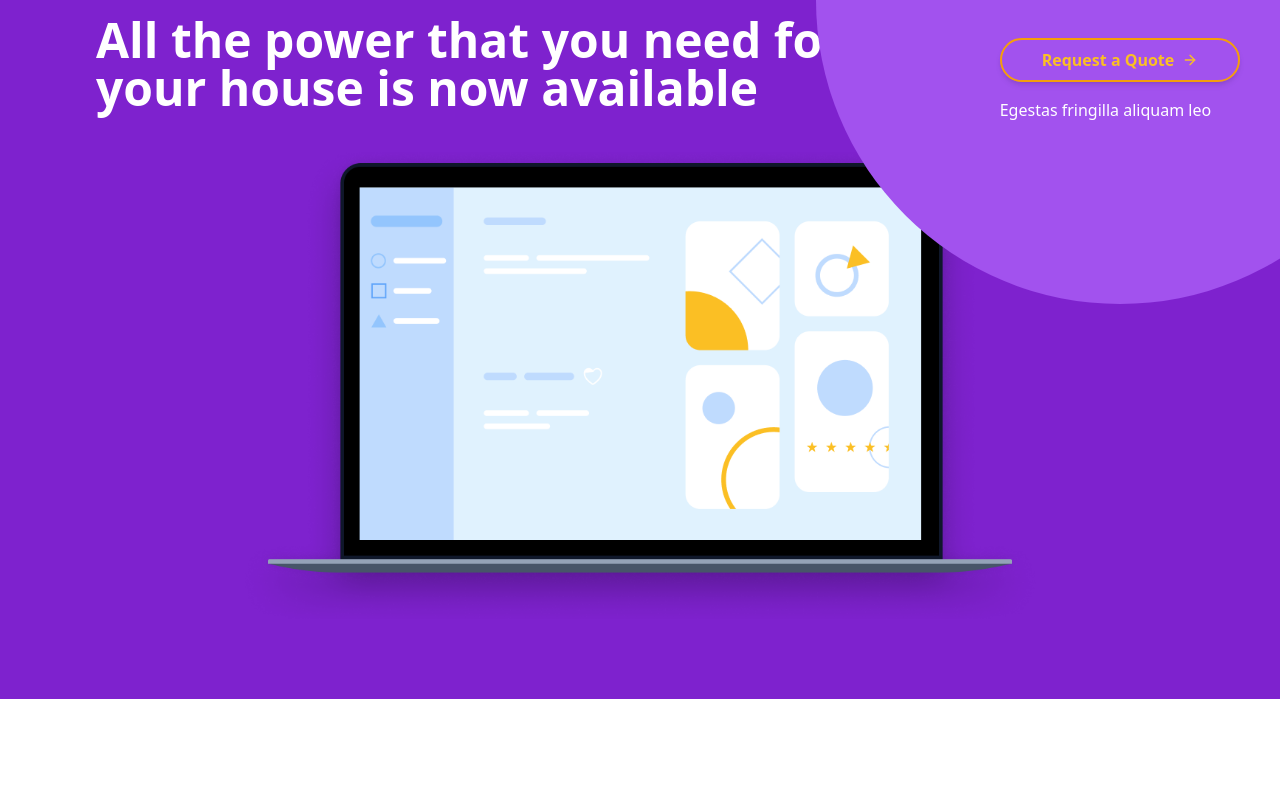
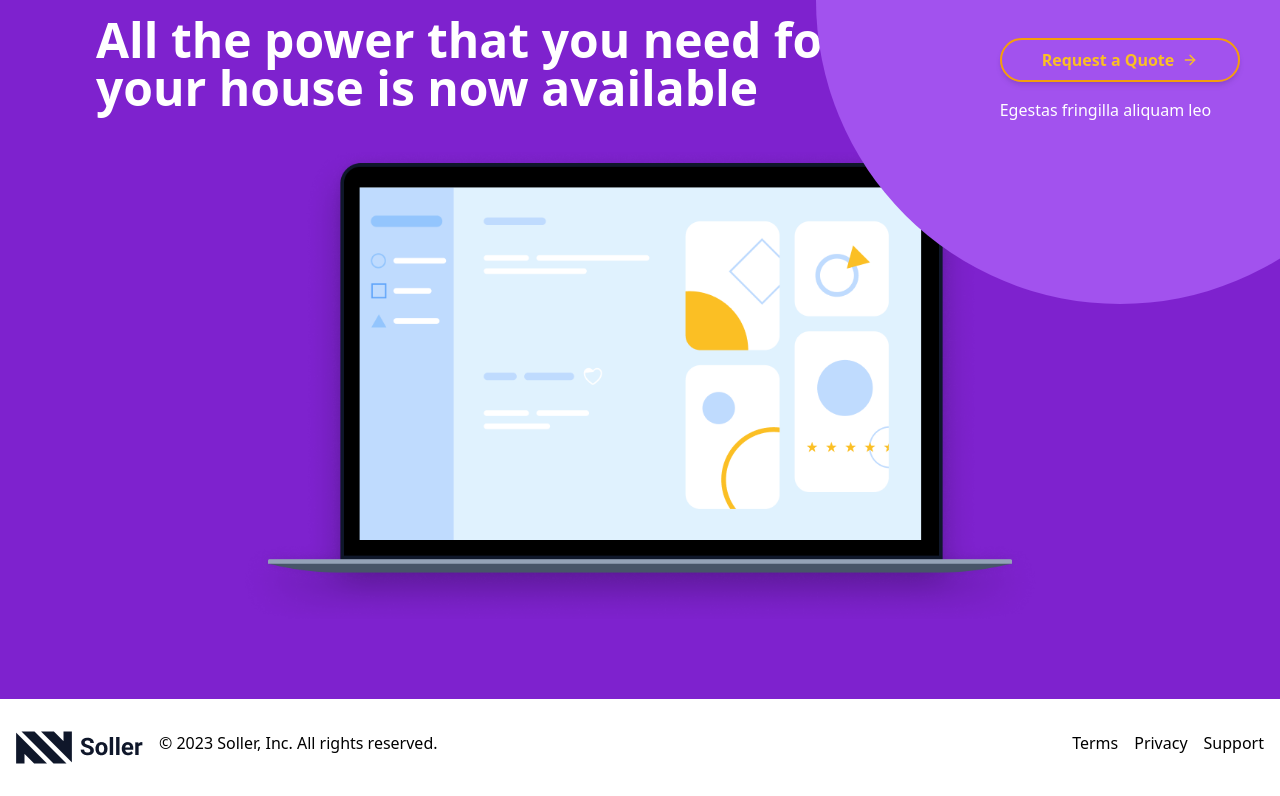
Before and after one commit to PauloAquarius0299/buzzvel-fe-test-2024, a Next.js app: page / in a window 1280 px wide. Shown: the part 3716-4512 px from the top of the page. Before the commit the page ends 4415 px from the top, so only its background shows below. Built offline with nearby package versions, Linux system fonts and the light colour scheme.

Commit message:
feat: add footer section

```diff
--- /dev/null
+++ b/app/components/Footer.tsx
@@ -0,0 +1,38 @@
+import Image from "next/image";
+
+const Footer = () => {
+  return (
+    <footer className="bg-white py-8">
+      <div className="container mx-auto px-4 flex flex-col md:flex-row justify-between items-center md:items-start">
+        <div className="flex flex-col md:flex-row items-center md:items-start space-y-2 md:space-y-0 md:space-x-4">
+          <Image
+            src={'/Logo-grey.png'}
+            alt='logo'
+            width={100}
+            height={100}
+            className="md:w-auto"
+          />
+          <p className="text-center md:text-left">
+            © 2023 Soller, Inc. All rights reserved.
+          </p>
+        </div>
+
+        <div className="mt-4 md:mt-0">
+          <ul className="flex space-x-4">
+            <li>
+              <a href="#" className="hover:underline">Terms</a>
+            </li>
+            <li>
+              <a href="#" className="hover:underline">Privacy</a>
+            </li>
+            <li>
+              <a href="#" className="hover:underline">Support</a>
+            </li>
+          </ul>
+        </div>
+      </div>
+    </footer>
+  );
+};
+
+export default Footer;
--- a/app/page.tsx
+++ b/app/page.tsx
@@ -1,6 +1,7 @@
 import Comments from "./components/Comments";
 import Desktop from "./components/Desktop";
 import Features from "./components/Features";
+import Footer from "./components/Footer";
 import Header from "./components/Header";
 import Hero from "./components/Hero";
 import ModalSection from "./components/Modal";
@@ -17,6 +18,7 @@
       <Features />
       <Comments />
       <Desktop />
+      <Footer />
     </main>
   );
 }
```
Also changed, not shown: public/Logo-grey.png (added).
